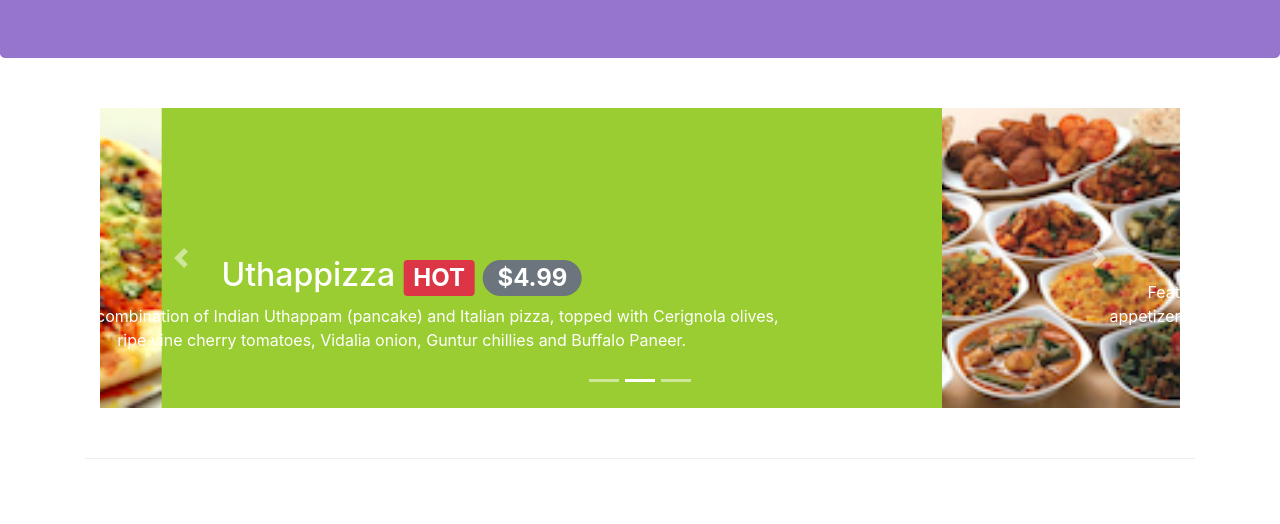
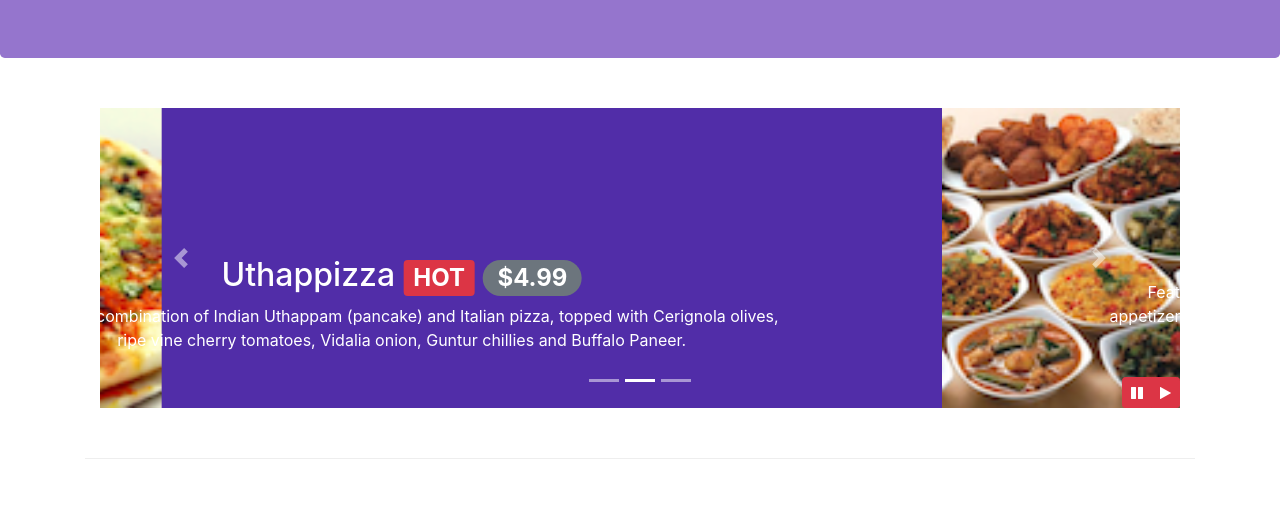
Before and after one commit to nicosquare/coursera-full-stack, a website: page index.html in a window 1280 px wide. Shown: the part 276-800 px from the top of the page. Drawn offline with nearby package versions, Linux system fonts and the light colour scheme.

Commit message:
Basic JS functionalities

```diff
--- a/css/styles.css
+++ b/css/styles.css
@@ -51,7 +51,7 @@ body{
 }
 
 .carousel {
-	background: yellowgreen;
+	background: #512DA8;
 }
 
 .carousel-item {
@@ -64,3 +64,9 @@ body{
 	left: 0;
 	min-height: 300px;
 }
+
+#carousel-button {
+	right: 0;
+	position: absolute;
+	bottom: 0;
+}
--- a/index.html
+++ b/index.html
@@ -281,6 +281,14 @@
                     <a class="carousel-control-next" href="#my-carousel" role="button" data-slide="next">
                         <span class="carousel-control-next-icon"></span>
                     </a>
+                    <div class="btn-group" id="carousel-button">
+                        <button class="btn btn-danger btn-sm" id="carousel-pause">
+                            <span class="fa fa-pause"></span>
+                        </button>
+                        <button class="btn btn-danger btn-sm" id="carousel-play">
+                            <span class="fa fa-play"></span>
+                        </button>
+                    </div>
                 </div>
             </div>
         </div>
@@ -387,6 +395,7 @@
     <script src="node_modules/jquery/dist/jquery.slim.min.js"></script>
     <script src="node_modules/popper.js/dist/umd/popper.min.js"></script>
     <script src="node_modules/bootstrap/dist/js/bootstrap.min.js"></script>
+    <script src="js/index.js"></script>
 
 </body>
 
--- /dev/null
+++ b/js/index.js
@@ -0,0 +1,11 @@
+$(document).ready(() => {
+
+    $('#my-carousel').carousel({ interval: 2000 })
+    $('#carousel-pause').click(() => {
+        $('#my-carousel').carousel('pause');
+    });
+    $('#carousel-play').click(() => {
+        $('#my-carousel').carousel('cycle');
+    });
+
+});
```
